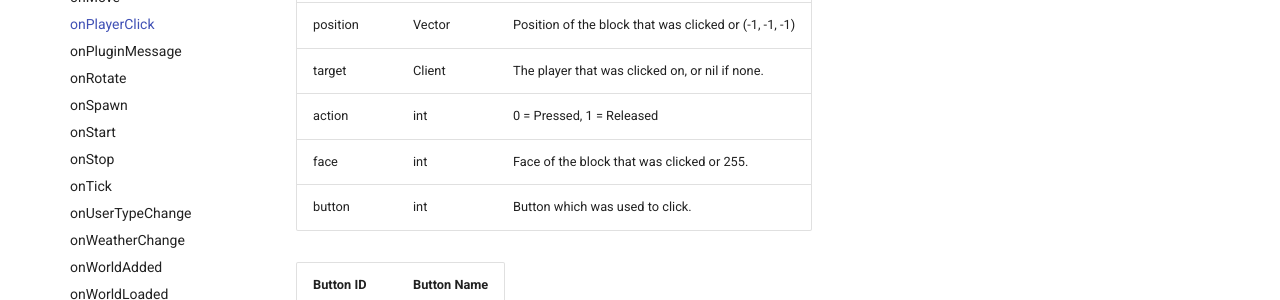
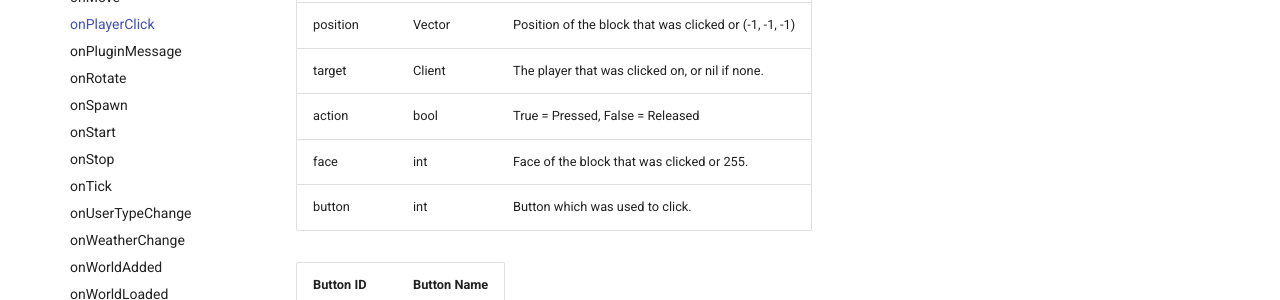
Before and after one commit to quad-damage/cserver-lua-api, an MkDocs documentation site: the page built from docs/Lua/Events/onPlayerClick.md, in a window 1280 px wide and 1083 px high. Shown: the part 554-854 px from the top of the window. Built offline with MkDocs 1.6.1 and Material for MkDocs 9.7.7, drawn with Linux system fonts in a browser that asks for light colours.

Commit message:
Changes to onPlayerClick event.

```diff
--- a/docs/Lua/Events/onPlayerClick.md
+++ b/docs/Lua/Events/onPlayerClick.md
@@ -17,7 +17,7 @@ end
 | angle     | Angle     | Angle the client had when clicked.                        |
 | position  | Vector    | Position of the block that was clicked or (-1, -1, -1)    |
 | target    | Client    | The player that was clicked on, or nil if none.           |
-| action    | int       | 0 = Pressed, 1 = Released                                 |
+| action    | bool      | True = Pressed, False = Released                          |
 | face      | int       | Face of the block that was clicked or 255.                |
 | button    | int       | Button which was used to click.                           |
 
```
